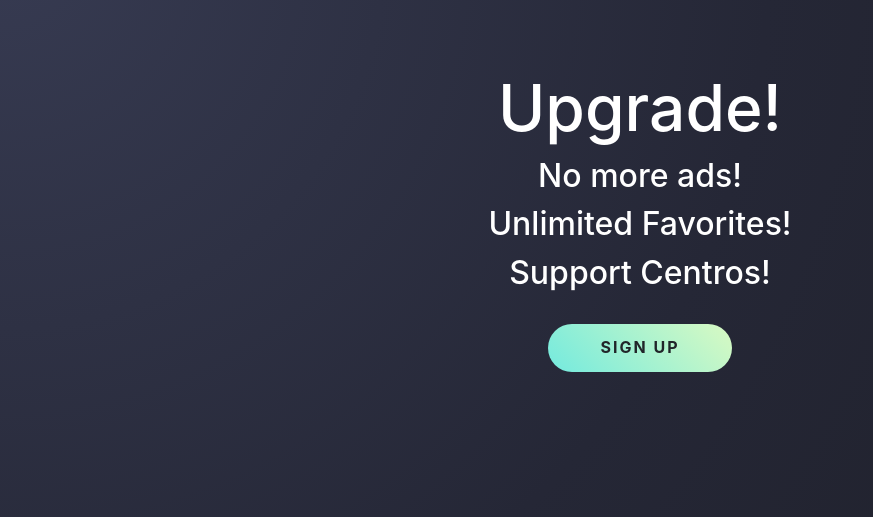
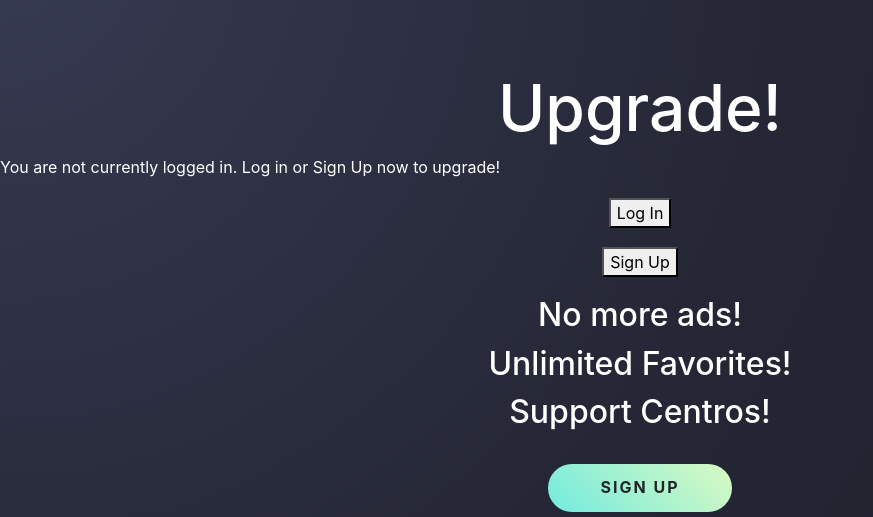
Before and after one commit to TheGr8H0b0/CentrosProject, a PHP site: page /upgrade.html in a window 1280 px wide. Shown: the part 56-573 px from the top of the page, without its empty margins (0-873 px from the left). Run offline with PHP 8.4, Linux system fonts and the light colour scheme; some libraries are stand-ins or nearby versions.

Commit message:
Upgrade page for logged off users

```diff
--- a/upgrade.html
+++ b/upgrade.html
@@ -45,6 +45,10 @@
 
     <h1 class="fav-header">Upgrade!</h1>
 
+    <div id="upgrade-results">
+
+    </div>
+
     <h2 class="sub-header">No more ads!</h2>
     <h2 class="sub-header">Unlimited Favorites!</h2>
     <h2 class="sub-header">Support Centros!</h2>
@@ -54,6 +58,7 @@
     </div>
 
     <script src="rememberme.js"></script>
+    <script src="upgrade.js"></script>
     <script src="http://code.jquery.com/jquery-3.1.0.min.js"   integrity="sha256-cCueBR6CsyA4/9szpPfrX3s49M9vUU5BgtiJj06wt/s="   crossorigin="anonymous"></script>
 
   </body>
--- a/upgrade.js
+++ b/upgrade.js
@@ -1 +1,21 @@
-hi
+$(document).ready(function(){
+
+    var url = "upgrade.php";
+
+    // serialize packages the input values in the form
+    var jqxhr = $.post(url);
+
+    // set up callbacks
+    jqxhr.done(function(data){
+        $("#upgrade-results").html(data);
+    });
+
+    jqxhr.fail(function(jqXHR){
+        console.log("Error: " + jqXHR.status);
+    });
+
+    jqxhr.always(function(){
+        console.log("Done with AJAX request.");
+    });
+
+});
--- a/upgrade.php
+++ b/upgrade.php
@@ -1 +1,21 @@
-hi
+<?php
+
+if( isset($_COOKIE['user']) ) { // The User is Logged In
+    if( isset($_COOKIE['premium']) ) { // The Logged in User is a PREMIUM User
+        echo '';
+    }
+    else { // The Logged in User is NOT a Premium User
+        echo '';
+    }
+}
+else { // The User is NOT Logged In
+    echo '<div class="upgrade-txt">You are not currently logged in. Log in or Sign Up now to upgrade!</div>
+    <div class="center-button">
+      <a href="login.html"><button type="button">Log In</button></a>
+    </div>
+    <div class="center-button">
+      <a href="signup.html"><button type="button">Sign Up</button></a>
+    </div>';
+}
+
+?>
```
